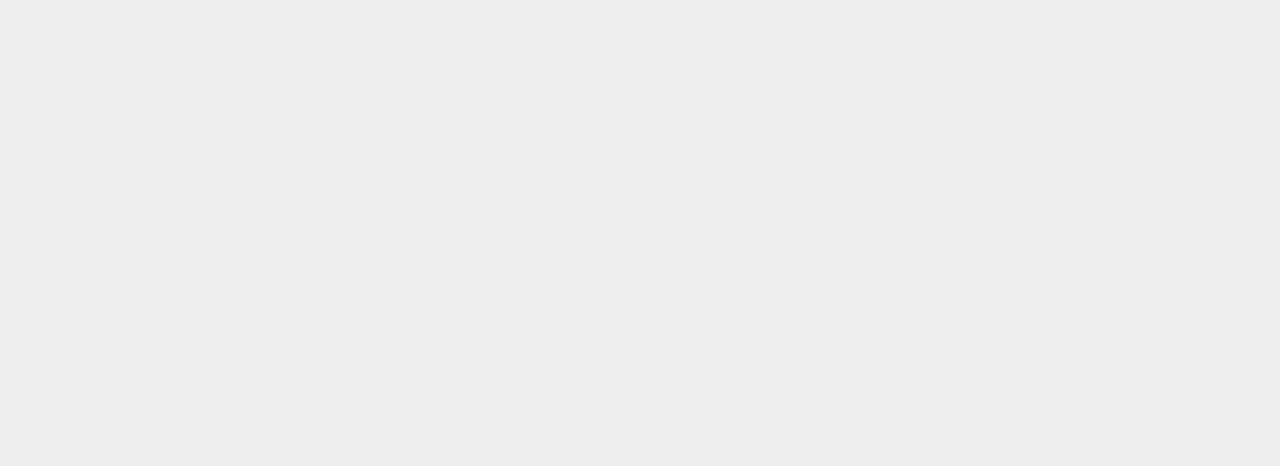
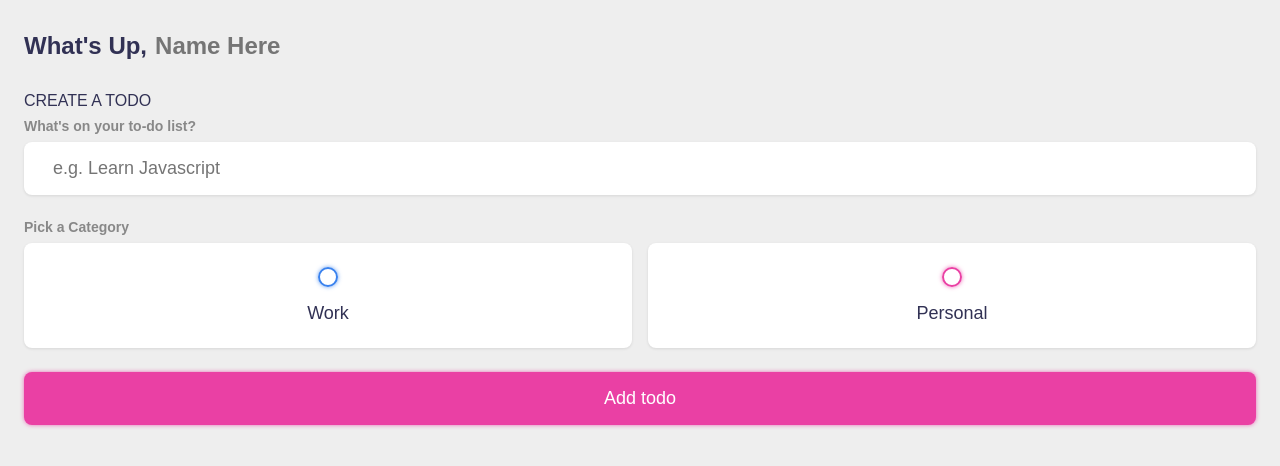
Before and after one commit to iamomoro/vue_to_do, a Vue app: page / in a window 1280 px wide. Shown: the top 466 px of the page. Built offline with nearby package versions, Linux system fonts and the light colour scheme.

Commit message:
create page layout

```diff
--- a/src/App.vue
+++ b/src/App.vue
@@ -11,8 +11,69 @@
     return b.createdAt - a.createdAt
 
 }))
+
+const addTodo = () => {
+    if (input_content.value.trim() === '' || input_category.value === null) {
+
+    }
+
+}
+
+watch(name, (newVal) => {
+    localStorage.setItem('name', newVal)
+})
+
+onMounted(()=> {
+    name.value = localStorage.getItem('name') || ''
+})
 </script>
 
 <template>
+   <main class="app">
+        <section class="greeting">
+            <h2 class="title">
+                What's Up, <input type="text" placeholder="Name Here" v-model="name"/>
+            </h2>
+        </section>
 
+        <section class="create-todo">
+            <h3>CREATE A TODO</h3>
+
+            <form @submit.prevent="addTodo">
+                <h4>What's on your to-do list?</h4>
+                <input
+                    type="text"
+                    placeholder=" e.g. Learn Javascript"
+                    v-model="input_content"
+                />
+                <h4>Pick a Category</h4>
+                <div class="options">
+                    <label>
+                        <input
+                            type="radio"
+                            name="category"
+                            value="work"
+                            v-model="input_category"
+                        />
+                        <span class="bubble business"></span>
+                        <div>Work</div>
+                    </label>
+
+                    <label>
+                        <input
+                            type="radio"
+                            name="category"
+                            value="personal"
+                            v-model="input_category"
+                        />
+                        <span class="bubble personal"></span>
+                        <div>Personal</div>
+                    </label>
+
+                </div>
+
+               <input type="submit" value="Add todo">
+            </form>
+        </section>
+   </main>
 </template>
```
Also changed, not shown: 1 other file (tests, documents, lock files or other folders).
